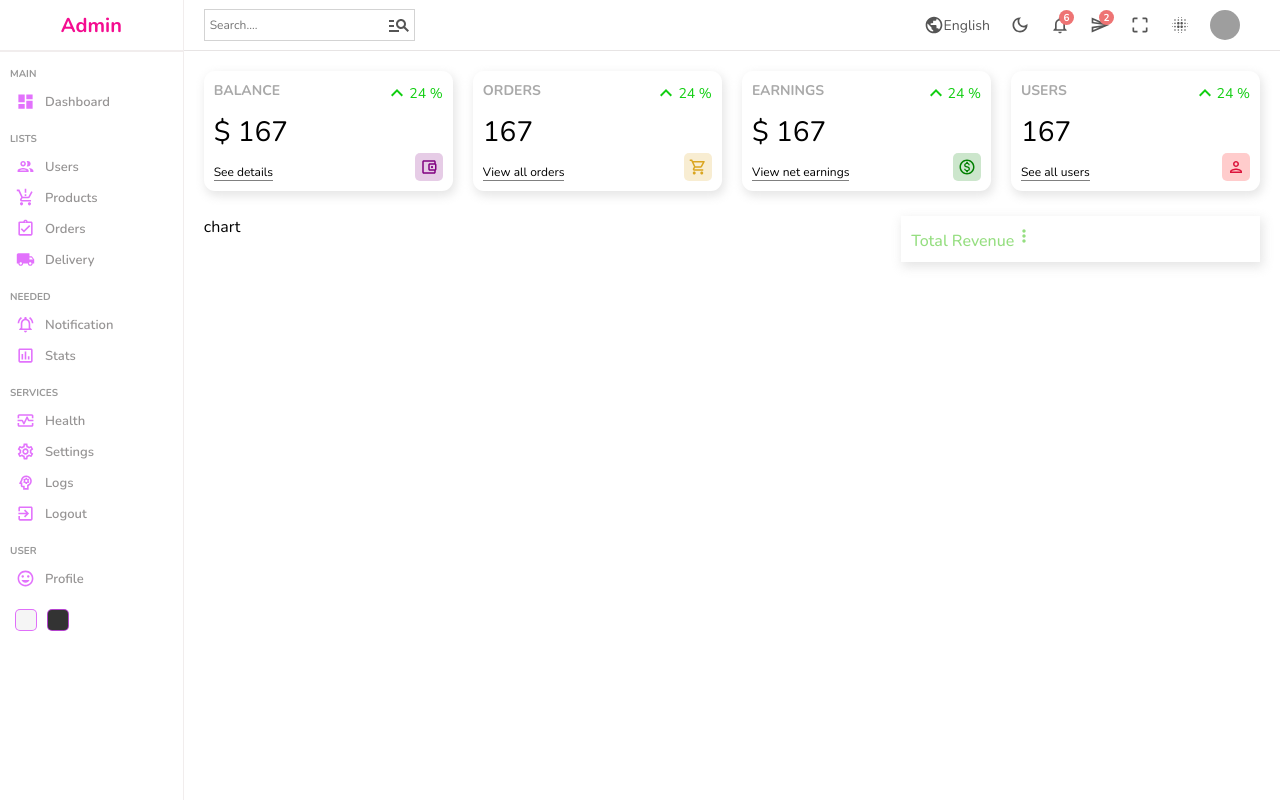
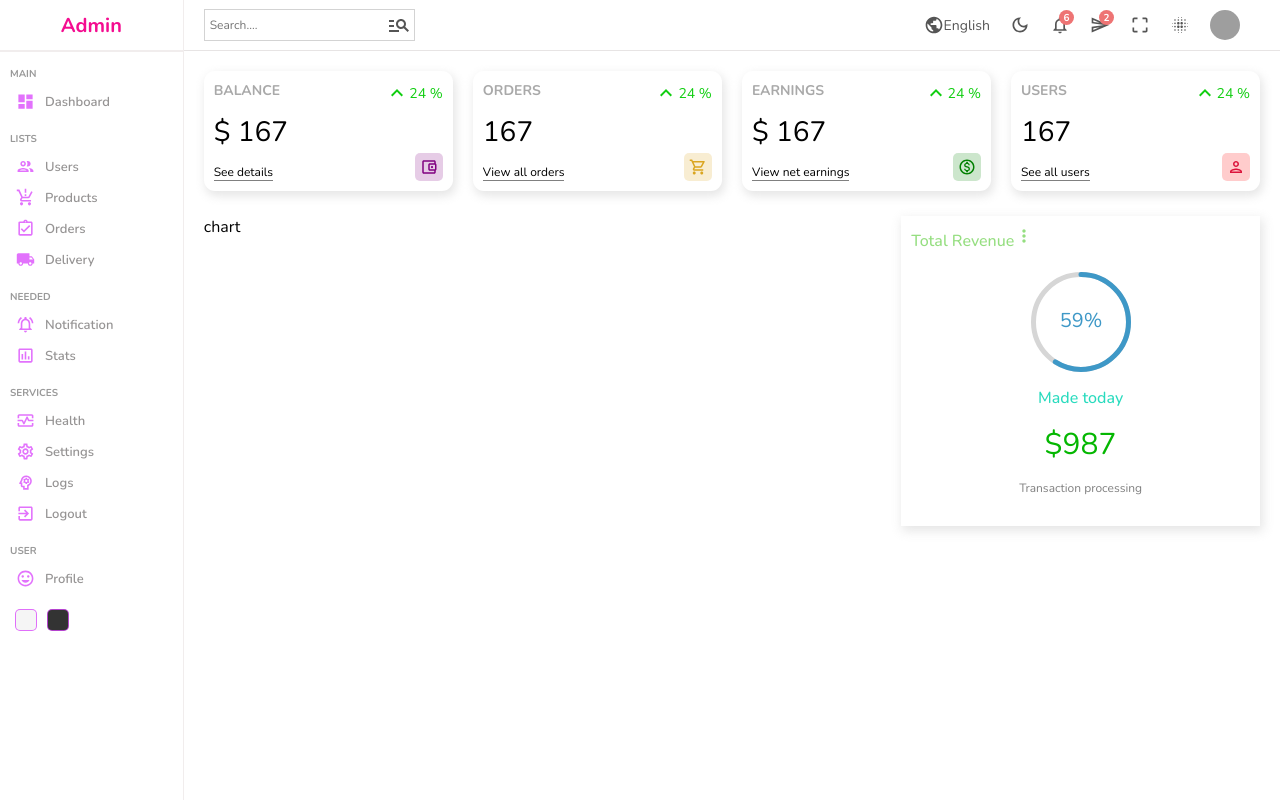
Before and after one commit to ahmedtowsikzap/Dashboared-For-EC, a React (Create React App) app: page / in a window 1280 px wide. Built offline with nearby package versions, Linux system fonts and the light colour scheme; grey boxes are pictures that could not be loaded.

Commit message:
progressbar design

```diff
--- a/src/components/featured/Featured.jsx
+++ b/src/components/featured/Featured.jsx
@@ -1,5 +1,8 @@
 import "./featured.scss";
 import MoreVertIcon from "@mui/icons-material/MoreVert";
+import { CircularProgressbar } from "react-circular-progressbar";
+import "react-circular-progressbar/dist/styles.css";
+
 const Featured = () => {
   return (
     <div className="featured">
@@ -10,7 +13,12 @@ const Featured = () => {
         </h1>
       </div>
       <div className="bottom">
-        <div className="featuredChart"></div>
+        <div className="featuredChart">
+          <CircularProgressbar value={59} text={"59%"} strokeWidth={5} />
+        </div>
+        <p className="title">Made today</p>
+        <p className="amount">$987</p>
+        <p className="desc">Transaction processing</p>
       </div>
     </div>
   );
--- a/src/components/featured/featured.scss
+++ b/src/components/featured/featured.scss
@@ -15,4 +15,31 @@
       font-weight: 500;
     }
   }
+  .bottom {
+    padding: 20px;
+    display: flex;
+    flex-direction: column;
+    align-items: center;
+    justify-content: center;
+    gap: 15px;
+
+    .featuredChart {
+      width: 100px;
+      height: 100px;
+    }
+    .title {
+      font-weight: 500;
+      color: rgb(41, 219, 190);
+    }
+  }
+  .amount {
+    font-size: 30px;
+    color: rgb(4, 183, 1);
+  }
+  .desc {
+    font-weight: 300;
+    font-size: 12px;
+    color: gray;
+    text-align: center;
+  }
 }
```
